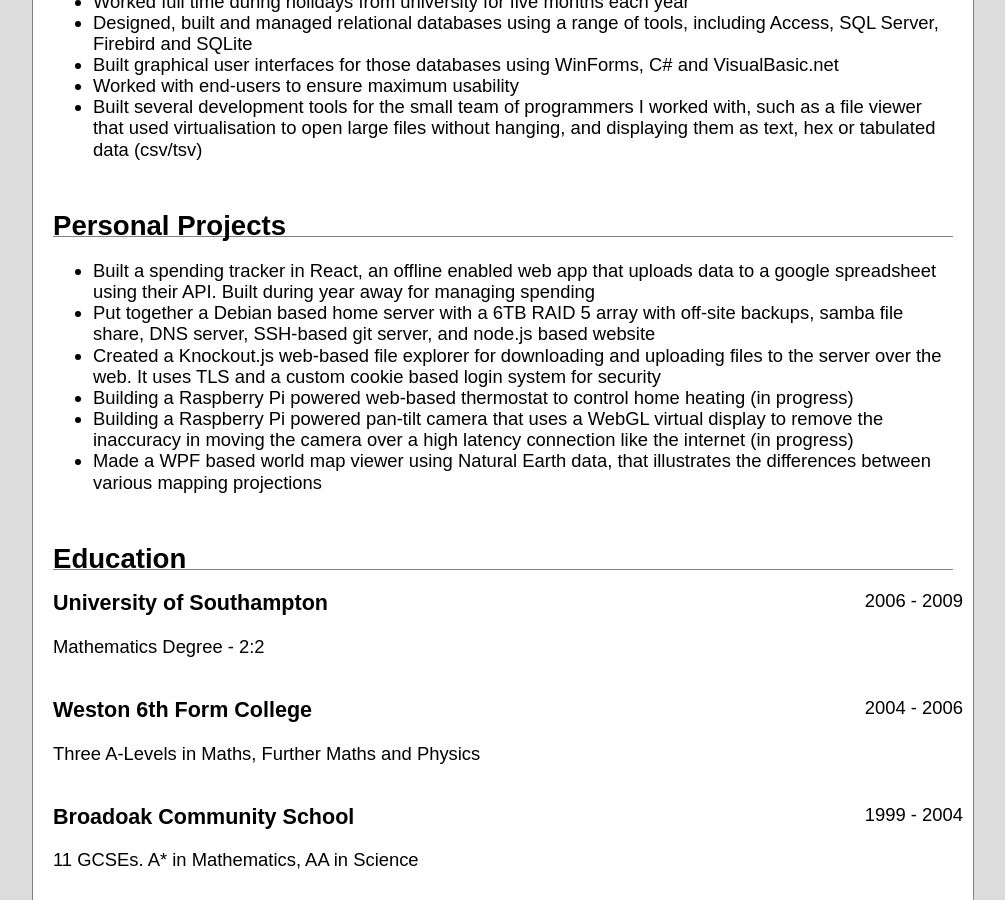
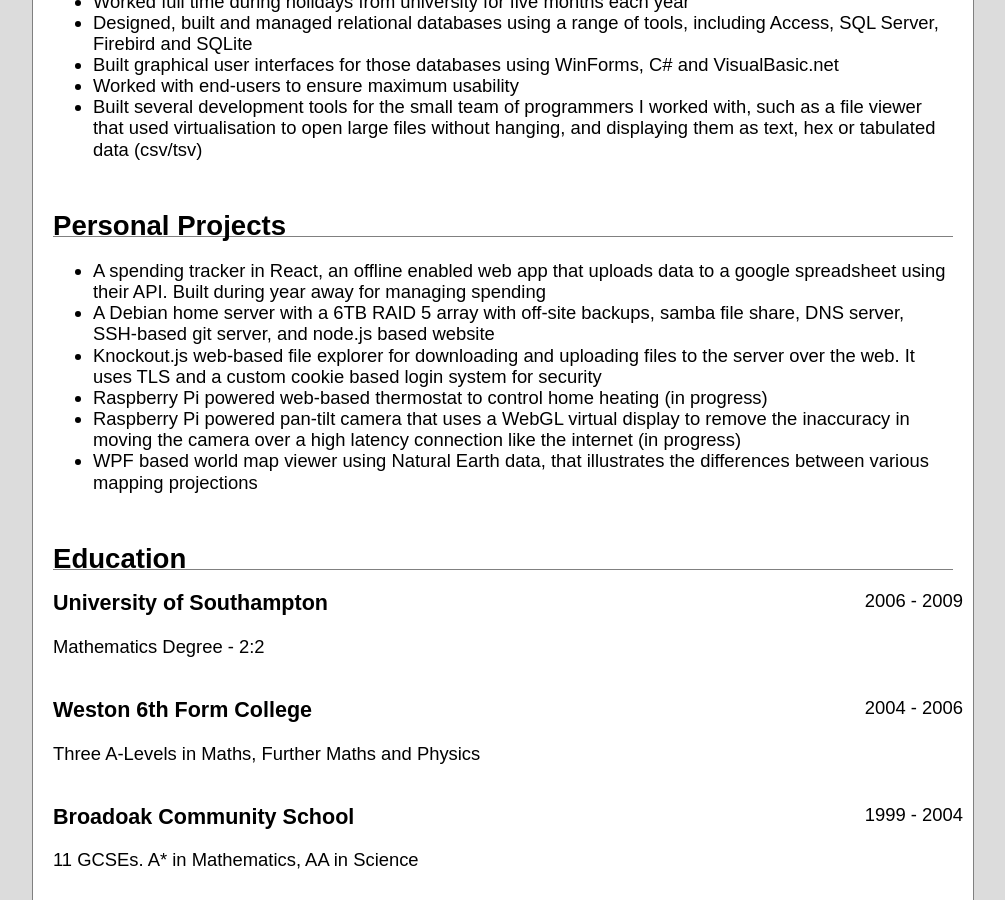
Before and after one commit to ollyhayes/cv, a Jekyll site: the page built from index.md, in a window 1280 px wide and 900 px high, scrolled down 3368 px. Shown: the whole window, without its empty margins (137-1142 px from the left). Built offline with Jekyll 4.4.1, drawn with Linux system fonts in a browser that asks for light colours.

Commit message:
Remove starting verbs from personal projects

```diff
--- a/index.md
+++ b/index.md
@@ -120,12 +120,12 @@ Worked through Pertemps as a contractor for Lloyds Banking Group.
 
 ## Personal Projects
 
-* Built a spending tracker in React, an offline enabled web app that uploads data to a google spreadsheet using their API. Built during year away for managing spending
-* Put together a Debian based home server with a 6TB RAID 5 array with off-site backups, samba file share, DNS server, SSH-based git server, and node.js based website
-* Created a Knockout.js web-based file explorer for downloading and uploading files to the server over the web. It uses TLS and a custom cookie based login system for security
-* Building a Raspberry Pi powered web-based thermostat to control home heating (in progress)
-* Building a Raspberry Pi powered pan-tilt camera that uses a WebGL virtual display to remove the inaccuracy in moving the camera over a high latency connection like the internet (in progress)
-* Made a WPF based world map viewer using Natural Earth data, that illustrates the differences between various mapping projections
+* A spending tracker in React, an offline enabled web app that uploads data to a google spreadsheet using their API. Built during year away for managing spending
+* A Debian home server with a 6TB RAID 5 array with off-site backups, samba file share, DNS server, SSH-based git server, and node.js based website
+* Knockout.js web-based file explorer for downloading and uploading files to the server over the web. It uses TLS and a custom cookie based login system for security
+* Raspberry Pi powered web-based thermostat to control home heating (in progress)
+* Raspberry Pi powered pan-tilt camera that uses a WebGL virtual display to remove the inaccuracy in moving the camera over a high latency connection like the internet (in progress)
+* WPF based world map viewer using Natural Earth data, that illustrates the differences between various mapping projections
 
 ## Education
 
```
